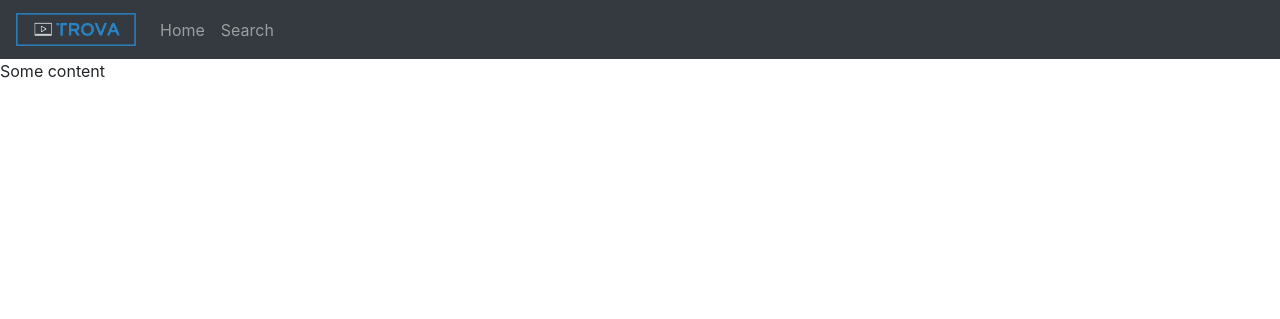
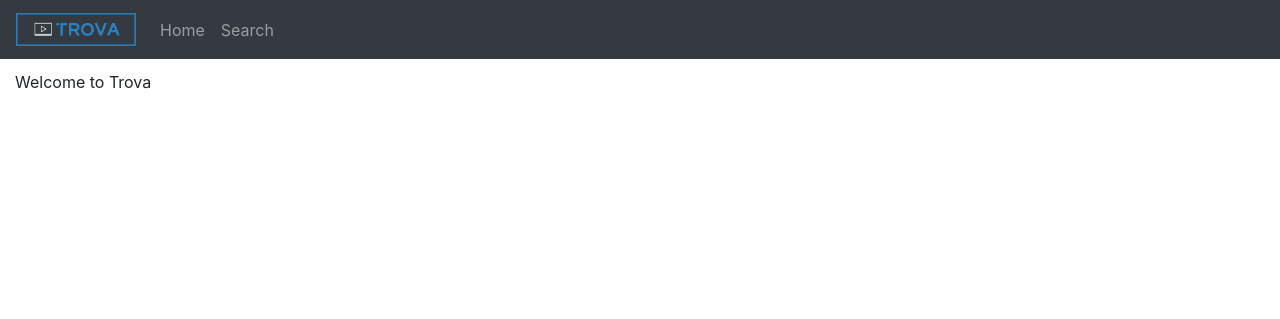
Before and after one commit to oliversscripts/trova, a Django app: template templates/home.default.html in a window 1280 px wide. Shown: the top 319 px of the page. Run offline with Django 3.2, Linux system fonts and the light colour scheme; the template is opened without the code that fills it, so the values that code supplies are empty; some libraries are stand-ins or nearby versions.

Commit message:
Main content window styling

```diff
--- /dev/null
+++ b/static/css/pagecontent.css
@@ -0,0 +1,3 @@
+.pagecontent {
+    padding-top: 70px;
+}
--- a/templates/_body.html
+++ b/templates/_body.html
@@ -7,7 +7,9 @@
     {% include '_navbar.html' %}
 
     <!-- Page Content -->
-    {% block page_content %}
+    <div class="pagecontent">
+        {% block pagecontent %}
 
-    {% endblock %}
+        {% endblock %}
+    </div>
 {% endblock %}
--- a/templates/_index.html
+++ b/templates/_index.html
@@ -19,6 +19,7 @@
   <link rel="stylesheet" href="{% static 'vendor/fontawesome/css/fontawesome.min.css' %}">
 
   <link rel="stylesheet" href="{% static 'css/navbar.css' %}">
+  <link rel="stylesheet" href="{% static 'css/pagecontent.css' %}">
 
   <title>{% block title %}{% endblock %}</title>
 </head>
--- a/templates/_navbar.html
+++ b/templates/_navbar.html
@@ -1,5 +1,5 @@
 {% load static %}
-<nav class="navbar navbar-expand-lg navbar-dark bg-dark">
+<nav class="navbar navbar-expand-lg navbar-dark bg-dark fixed-top">
     <a class="navbar-brand" href="#">
         <img src="{% static 'images/trova_logo.png' %}" style="width:120px;" alt="Trova Logo">
     </a>
--- a/templates/home.default.html
+++ b/templates/home.default.html
@@ -4,6 +4,8 @@
 Trova - Home
 {% endblock %}
 
-{% block page_content %}
-Some content
+{% block pagecontent %}
+<main role="main" class="container-fluid">
+    Welcome to Trova
+</main>
 {% endblock %}
```
